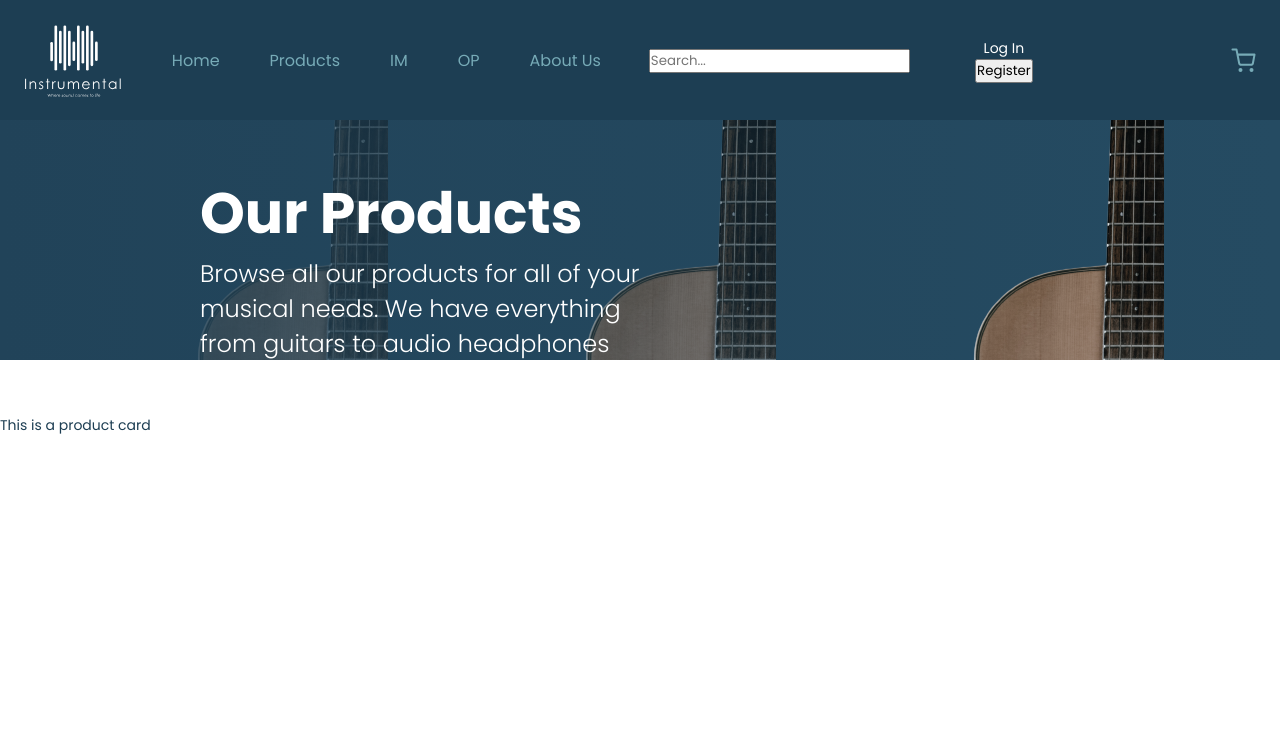
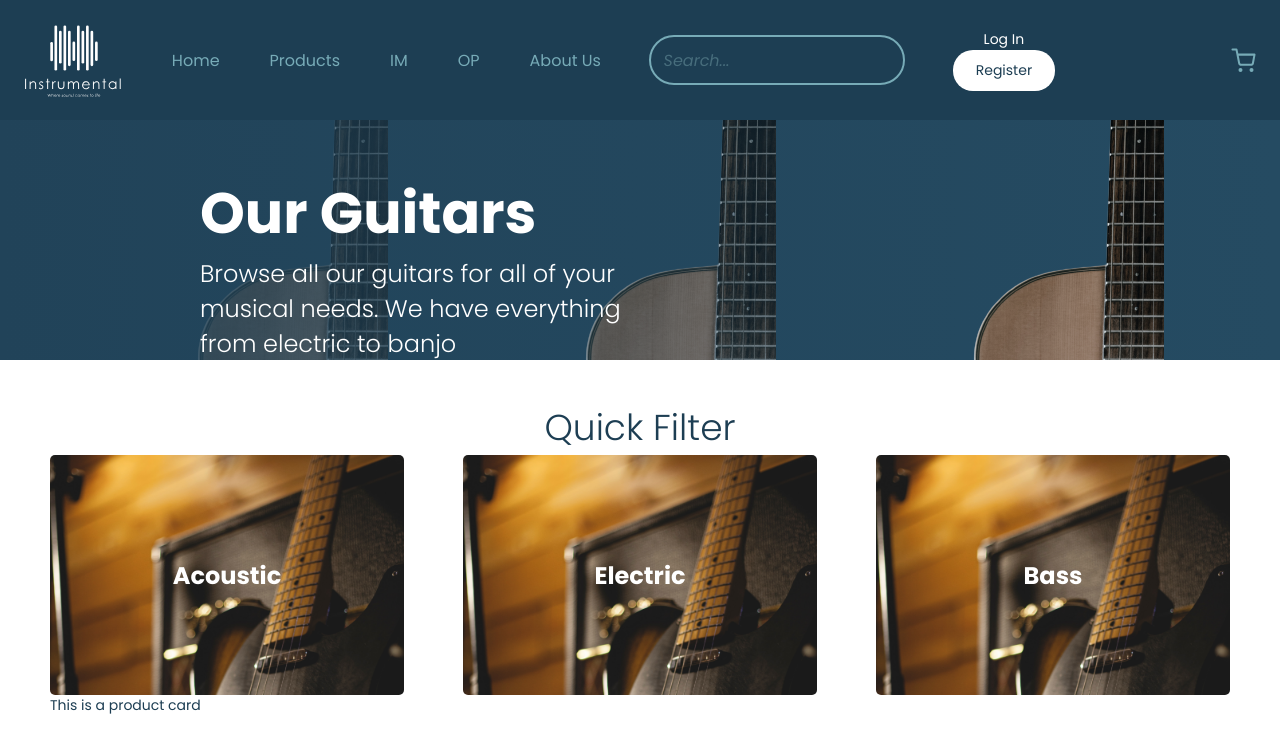
Before and after one commit to WiaanDuvenhage-200307/Instrumental, a React (Create React App) app in the folder client/: page /products in a window 1280 px wide. Shown: the top 752 px of the page. Built offline with nearby package versions, Linux system fonts and the light colour scheme.

Commit message:
UI: Conditional Styling + Product Page Progress

```diff
--- a/client/src/Components/SubComponents/Card/Card.jsx
+++ b/client/src/Components/SubComponents/Card/Card.jsx
@@ -24,7 +24,7 @@ export default function Card(props) {
 
             <div className={style.buttonWrapper}>
                 <p>View More</p>
-                <Button text="Add to Cart" className={style.addToCartBtn}/>
+                <Button text="Add to Cart" type="secondary"/>
             </div>
 
         </div>
--- /dev/null
+++ b/client/src/Components/SubComponents/CategoryCard/CategoryCard.jsx
@@ -0,0 +1,11 @@
+import React from 'react';
+import style from './CategoryCard.module.scss';
+import img from '../../../Assets/img/card-item.jpg';
+
+export default function CategoryCard(props) {
+  return (
+    <div className={style.container}>
+        <h4>{props.text}</h4>
+    </div>
+  )
+}
--- /dev/null
+++ b/client/src/Components/SubComponents/CategoryCard/CategoryCard.module.scss
@@ -0,0 +1,25 @@
+@import '../../../Assets/base.scss';
+
+.container{
+    display: flex;
+    flex-direction: column;
+    justify-content: center;
+    align-items: center;
+    width: 30%;
+    height: 30vh;
+    border-radius: 5px;
+    background-color: red;
+    background-image: url('../../../Assets/img/card-item.jpg');
+    background-size: cover;
+
+
+    h3{
+        color: $blue;
+        font-weight: bold;
+    }
+
+    &:hover{
+        transform: scale(1.1);
+        transition: 0.2 ease-in-out;
+    }
+}
--- a/client/src/Components/UI/Button/Button.module.scss
+++ b/client/src/Components/UI/Button/Button.module.scss
@@ -0,0 +1,51 @@
+@import '../../../Assets/base.scss';
+
+
+// Login Input Styling
+.primary{
+    background-color: $white;
+    font-size: $headingp;
+    color: $blue;
+    padding: 10px;
+    border-radius: 20px;
+    border: none;
+    width: 100%;
+    transition: 0.2s ease-in-out;
+}
+.primary::placeholder{
+    color: $blue3;
+    font-style: italic;
+}
+
+.primary:active{
+    background-color: $aqua;
+    outline: none;
+}
+
+.primary:hover{
+    cursor: pointer;
+    transform: scale(1.1);
+}
+
+.secondary{
+    padding: 5%;
+    color: $white;
+    border: none;
+    font-size: $heading5;
+    background-color: $blue;
+    border-radius: 50px;
+    width: 100%;
+    transition: 0.2s ease-in-out;
+    height: 50px;
+}
+
+.secondary:focus{
+    background-color: white;
+    outline: none;
+    border: 2px solid $white;
+}
+
+.secondary:hover{
+    cursor: pointer;
+    background-color: $aqua;
+}
--- a/client/src/Components/UI/Footer/Footer.js
+++ b/client/src/Components/UI/Footer/Footer.js
@@ -19,7 +19,7 @@ export default function Footer() {
 
         <div className={style.emailContainer}>
             <label htmlFor='email'>Email Us</label>
-            <Input placeholder="someone@gmail.com"/>
+            <Input placeholder="someone@gmail.com" type="secondary"/>
         </div>
     </div>
   )
--- a/client/src/Components/UI/Input/Input.jsx
+++ b/client/src/Components/UI/Input/Input.jsx
@@ -5,7 +5,7 @@ import style from './Input.module.scss'
 const Input =  forwardRef((props, ref) => {
     return (
       <input
-          type={props.type}
+          type={props.inputType}
           placeholder={props.placeholder}
           defaultValue={props.defaultValue}
           name={props.name}
--- a/client/src/Components/UI/Input/Input.module.scss
+++ b/client/src/Components/UI/Input/Input.module.scss
@@ -2,7 +2,7 @@
 
 
 // Login Input Styling
-.input{
+.primary{
     padding: 5%;
     border: 2px solid $aqua;
     color: $aqua;
@@ -14,17 +14,44 @@
     height: 50px;
 }
 
-.input::placeholder{
+.primary::placeholder{
     color: $blue3;
     font-style: italic;
 }
 
-.input:focus{
+.primary:focus{
     background-color: white;
     outline: none;
     border: 2px solid $white;
 }
 
-.input:hover{
+.primary:hover{
     border: 2px solid $white;
 }
+
+.secondary{
+    padding: 5%;
+    border: 2px solid $blue;
+    color: $aqua;
+    font-size: $heading5;
+    background-color: transparent;
+    border-radius: 50px;
+    width: 100%;
+    transition: 0.2s ease-in-out;
+    height: 50px;
+}
+
+.secondary::placeholder{
+    color: $blue3;
+    font-style: italic;
+}
+
+.secondary:focus{
+    background-color: white;
+    outline: none;
+    border: 2px solid $white;
+}
+
+.secondary:hover{
+    border: 2px solid $white;
+}
--- a/client/src/Components/UI/Nav/Nav.jsx
+++ b/client/src/Components/UI/Nav/Nav.jsx
@@ -18,11 +18,11 @@ export default function Nav() {
             <Link to='/about-us'><li>About Us</li></Link>
         </ul>
         <div className={style.search}>
-        <Input placeholder="Search..."/>
+        <Input placeholder="Search..." type='primary' inputType="text"/>
         </div>
         <div className={style.flexCol}>
             <Link to='login'><p>Log In</p></Link>
-            <Button className={style.smallBtn} text='Register'/>
+            <Button text='Register' type="primary"/>
         </div>
         <img src={cart} width={25}/>
     </div>
--- a/client/src/Components/UI/Nav/Nav.module.scss
+++ b/client/src/Components/UI/Nav/Nav.module.scss
@@ -55,15 +55,5 @@
         align-items: center;
         width: 8%;
         margin-right: 10%;
-
-        .smallBtn{
-            background-color: $white;
-            font-size: $headingp;
-            color: $blue;
-            padding: 10px;
-            border-radius: 20px;
-            border: none;
-            width: 100%;
-        }
     }
 }
--- a/client/src/Pages/ProductPage.jsx
+++ b/client/src/Pages/ProductPage.jsx
@@ -3,6 +3,7 @@ import ProductCard from '../Components/SubComponents/ProductCard/ProductCard';
 import Nav from '../Components/UI/Nav/Nav';
 import style from './ProductPage.module.scss';
 import headerImg from '../Assets/img/guitar.png';
+import CategoryCard from '../Components/SubComponents/CategoryCard/CategoryCard';
 
 export default function ProductPage() {
 
@@ -17,13 +18,23 @@ export default function ProductPage() {
                 <div className={style.overlay}>
 
                     <div className={style.headerText}>
-                        <h2>Our Products</h2>
-                        <h4>Browse all our products for all of your musical needs. We have everything from guitars to audio headphones</h4>
+                        <h2>Our Guitars</h2>
+                        <h4>Browse all our guitars for all of your musical needs. We have everything from electric to banjo</h4>
                     </div>
                 </div>
             </header>
-        <h3>This is the product page</h3>
-        <ProductCard/>
+        <div className={style.pageContent}>
+            <h3>Quick Filter</h3>
+            <div className={style.flex}>
+                <CategoryCard text="Acoustic"/>
+                <CategoryCard text="Electric"/>
+                <CategoryCard text="Bass"/>
+            </div>
+
+
+            <ProductCard/>
+        </div>
+
     </div>
   )
 }
--- a/client/src/Pages/ProductPage.module.scss
+++ b/client/src/Pages/ProductPage.module.scss
@@ -39,4 +39,19 @@
             z-index: -1;
         }
     }
+
+    .pageContent{
+        padding: 40px 50px;
+
+        h3{
+            color: $blue;
+            font-weight: $font-weight-thin;
+            text-align: center;
+        }
+
+        .flex{
+            display: flex;
+            justify-content: space-between;
+        }
+    }
 }
```
